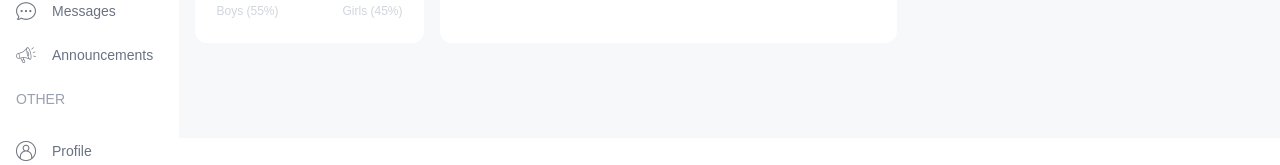
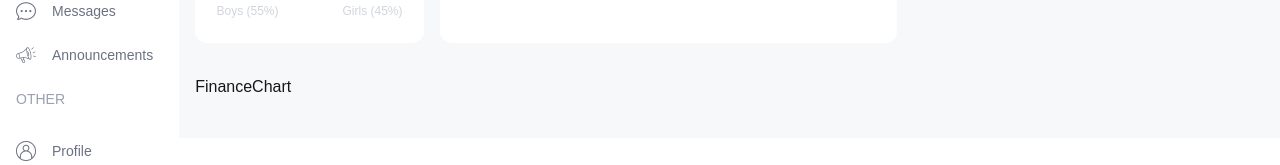
Before and after one commit to riponmondalbd/next-gen-school, a Next.js app: page /admin in a window 1280 px wide. Shown: the part 662-827 px from the top of the page. Built offline with nearby package versions, Linux system fonts and the light colour scheme.

Commit message:
FinanceChart --> make components admin page --> add financeChart component to admin page

```diff
--- a/src/app/(dashboard)/admin/page.tsx
+++ b/src/app/(dashboard)/admin/page.tsx
@@ -1,5 +1,6 @@
 import AttendanceChart from "@/components/AttendanceChart";
 import CountChart from "@/components/CountChart";
+import FinanceChart from "@/components/FinanceChart";
 import UserCard from "@/components/UserCard";
 
 export default function AdminPage() {
@@ -26,6 +27,9 @@ export default function AdminPage() {
           </div>
         </div>
         {/* bottom charts */}
+        <div className="w-full h-[500px]">
+          <FinanceChart />
+        </div>
       </div>
       {/* right side of main content  */}
       <div className="w-full lg:w-1/3">r</div>
--- /dev/null
+++ b/src/components/FinanceChart.tsx
@@ -0,0 +1,5 @@
+"use client";
+
+export default function FinanceChart() {
+  return <div>FinanceChart</div>;
+}
```
